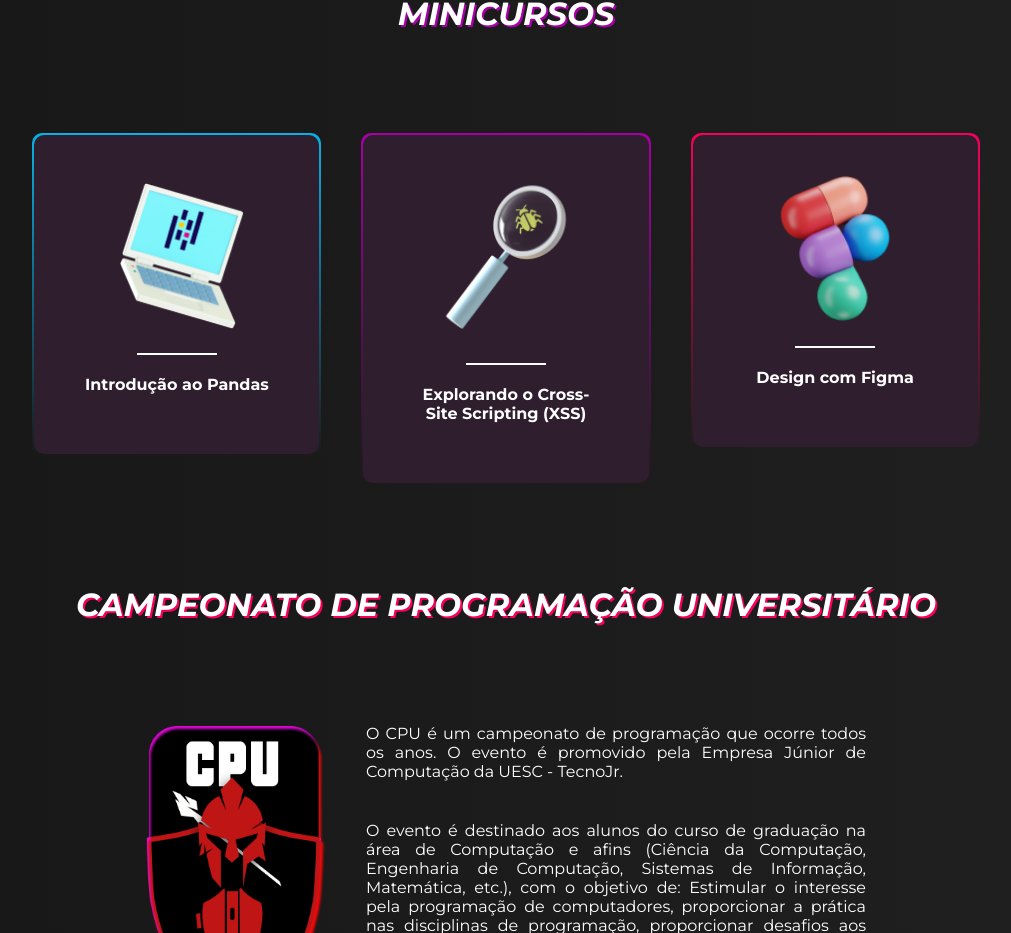
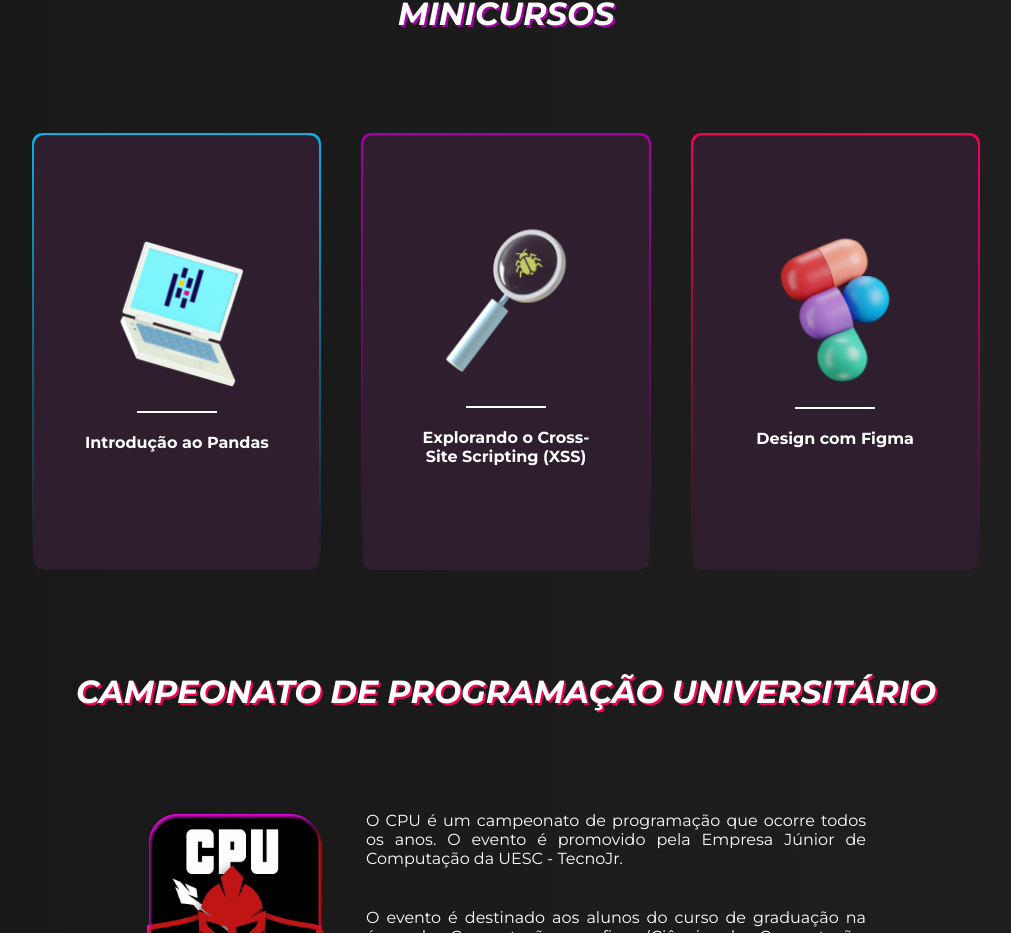
Before and after one commit to igorroc/tecnoweek, a React (Vite) app: page / in a window 1280 px wide. Shown: the part 2453-3386 px from the top of the page, without its empty margins (134-1145 px from the left). Built offline with nearby package versions, Linux system fonts and the light colour scheme.

Commit message:
[fix]: Cards with same height

```diff
--- a/src/components/CardCourse.tsx
+++ b/src/components/CardCourse.tsx
@@ -9,6 +9,7 @@ const Card = styled("div", {
 		flex: "1",
 		minWidth: "260px",
 		maxWidth: "300px",
+		minHeight: "355px",
 		transition: "background-size 300ms ease",
 
 		"&.roxo": {
@@ -23,6 +24,7 @@ const Card = styled("div", {
 
 		"& > div": {
 			display: "flex",
+			minHeight: "355px",
 			flexDirection: "column",
 			justifyContent: "center",
 			alignItems: "center",
```
